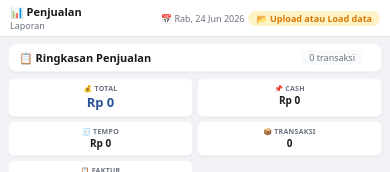
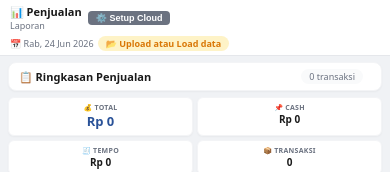
Before and after one commit to hamung1618/MASTERV1, a plain HTML site: page index.html in a window 390 px wide. Shown: the top 172 px of the page. Drawn offline with Linux system fonts and the light colour scheme.

Commit message:
Add setup button in header and adjust styles

```diff
--- a/index.html
+++ b/index.html
@@ -70,6 +70,22 @@
         .top-header .user-info .badge-cloud {
             background: #dbeafe;
             color: #1d4ed8;
+        }
+
+        /* ===== TOMBOL SETUP DI HEADER ===== */
+        .btn-header-setup {
+            background: #6b7280;
+            color: white;
+            border: none;
+            padding: 3px 10px;
+            border-radius: 4px;
+            font-size: 10px;
+            font-weight: 600;
+            cursor: pointer;
+            white-space: nowrap;
+        }
+        .btn-header-setup:hover {
+            opacity: 0.9;
         }
 
         .content-area {
@@ -438,6 +454,8 @@
         .footer-actions .btn-sync:hover {
             opacity: 0.9;
         }
+
+        /* Tombol Setup Cloud di footer tetap ada tapi disembunyikan di HP */
         .footer-actions .btn-setup {
             background: #6b7280;
             color: white;
@@ -620,6 +638,7 @@
             width: auto;
         }
 
+        /* ===== RESPONSIVE ===== */
         @media (max-width: 640px) {
             .top-header {
                 padding: 4px 10px;
@@ -636,6 +655,10 @@
             .top-header .user-info {
                 font-size: 9px;
                 gap: 4px;
+            }
+            .btn-header-setup {
+                font-size: 9px;
+                padding: 2px 8px;
             }
 
             .content-area {
@@ -751,6 +774,10 @@
                 padding: 3px 8px;
                 min-width: 80px;
             }
+            /* Sembunyikan tombol Setup di footer pada HP biar tidak dobel */
+            .footer-actions .btn-setup {
+                display: none;
+            }
             .err,
             .success,
             .info {
@@ -838,6 +865,9 @@
                 display: none !important;
             }
             .pagination-controls {
+                display: none !important;
+            }
+            .btn-header-setup {
                 display: none !important;
             }
         }
@@ -877,9 +907,12 @@
 </head>
 <body>
 
+    <!-- ===== HEADER DENGAN TOMBOL SETUP ===== -->
     <header class="top-header">
         <div style="display:flex;align-items:center;gap:6px;flex-wrap:wrap;">
             <h2 class="page-title">📊 Penjualan <span>Laporan</span></h2>
+            <!-- ===== TOMBOL SETUP CLOUD DI HEADER ===== -->
+            <button class="btn-header-setup" onclick="toggleCloudSetup()">⚙️ Setup Cloud</button>
         </div>
         <div class="user-info">
             <span>📅 <span id="currentDate"></span></span>
@@ -1029,6 +1062,7 @@
             <button class="btn btn-print" onclick="printLaporan()">🖨️ Print</button>
             <button class="btn btn-save" onclick="saveExcel()">💾 Simpan Excel</button>
             <button class="btn btn-clear" onclick="clearData()">🗑️ Hapus Data</button>
+            <!-- Tombol Setup di footer tetap ada (tapi di HP sembunyi) -->
             <button class="btn btn-setup" onclick="toggleCloudSetup()">⚙️ Setup Cloud</button>
             <span id="err-footer" class="err hidden"></span>
             <span id="success-footer" class="success hidden"></span>
@@ -2051,6 +2085,7 @@
         console.log('3. Sync → ambil data terbaru dari cloud');
         console.log('4. Semua perangkat bisa akses data yang sama!');
         console.log('📌 Pagination: 50 baris per halaman');
+        console.log('📌 Tombol Setup Cloud ada di header (atas)');
     </script>
 
 </body>
```
